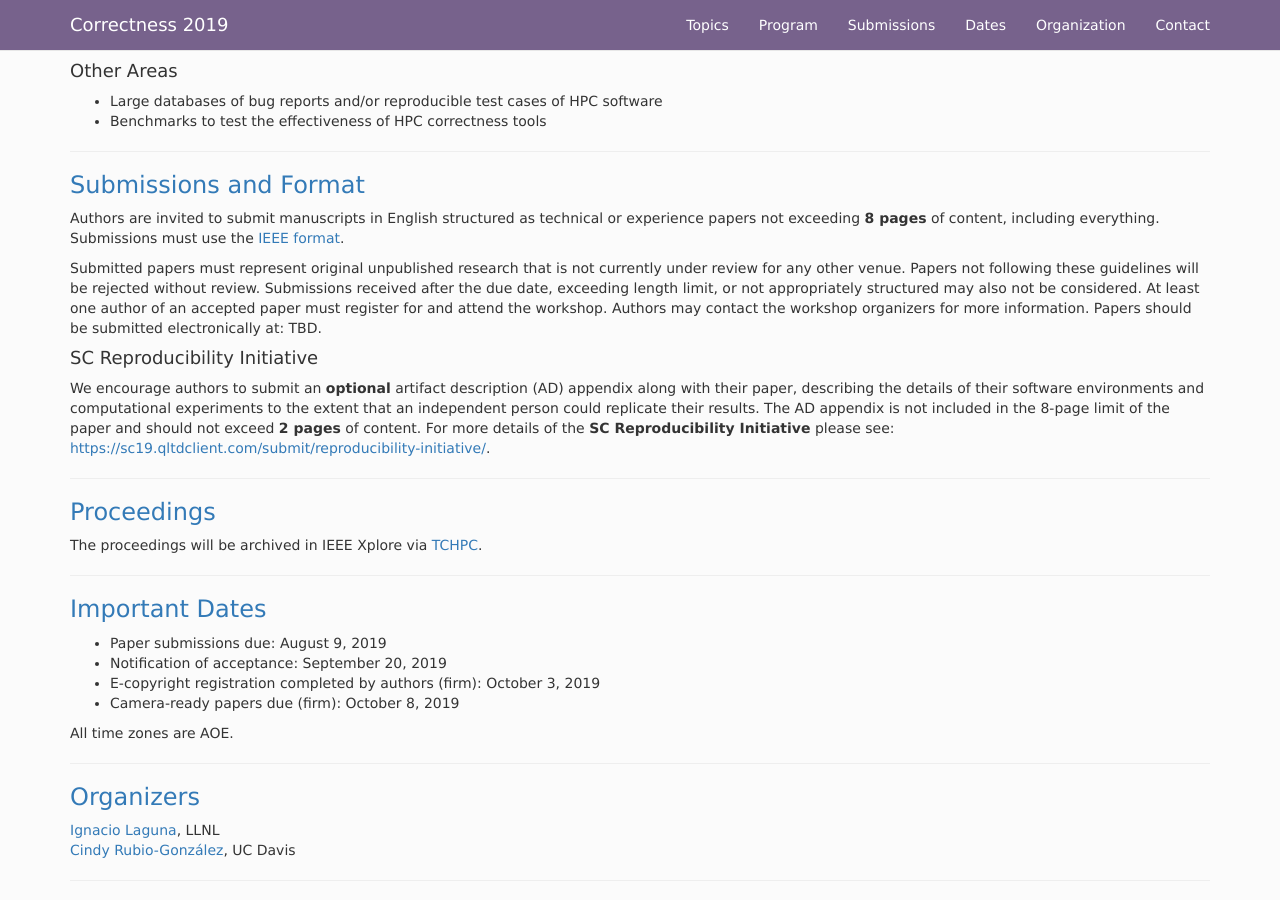
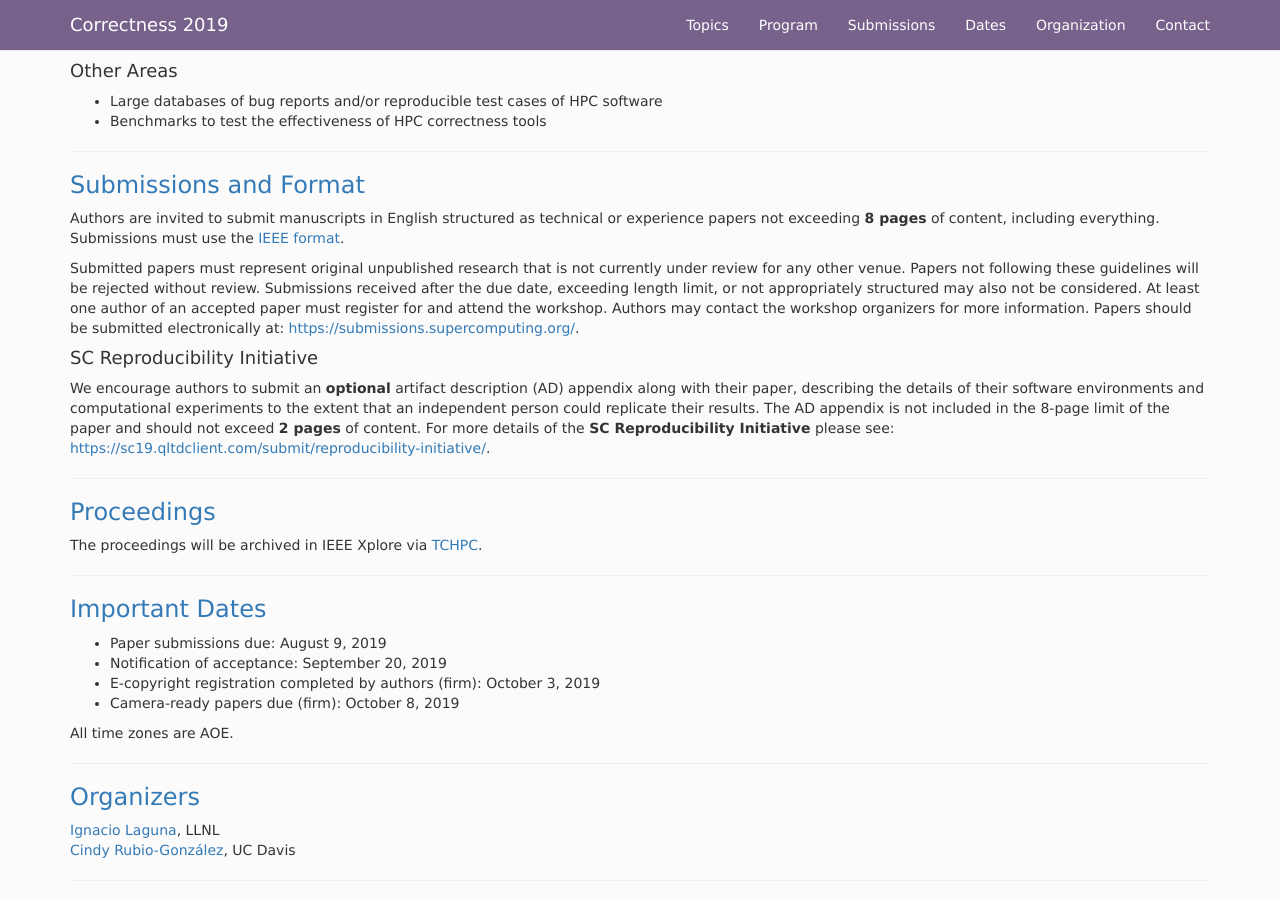
Before and after one commit to correctness-workshop/2019, a Jekyll site: the page built from index.md, in a window 1280 px wide and 900 px high, scrolled down 1257 px. Built offline with Jekyll 4.4.1, drawn with Linux system fonts in a browser that asks for light colours; nearby versions of some CDN libraries; the list of posts is cut into pages by our own code; some of the changed text lies outside the part shown.

Commit message:
added link

```diff
--- a/index.md
+++ b/index.md
@@ -82,7 +82,7 @@ Submissions are expected in the following two categories; all submissions must u
 * **Short papers:** position, opinion, or short experience papers; 4 pages maximum, including everything.
 -->
 
-Submitted papers must represent original unpublished research that is not currently under review for any other venue. Papers not following these guidelines will be rejected without review. Submissions received after the due date, exceeding length limit, or not appropriately structured may also not be considered. At least one author of an accepted paper must register for and attend the workshop. Authors may contact the workshop organizers for more information. Papers should be submitted electronically at: TBD.
+Submitted papers must represent original unpublished research that is not currently under review for any other venue. Papers not following these guidelines will be rejected without review. Submissions received after the due date, exceeding length limit, or not appropriately structured may also not be considered. At least one author of an accepted paper must register for and attend the workshop. Authors may contact the workshop organizers for more information. Papers should be submitted electronically at: [https://submissions.supercomputing.org/](https://submissions.supercomputing.org/).
 
 #### SC Reproducibility Initiative
 
@@ -150,3 +150,8 @@ TBD
 ###  <a class="anchor" name="contact">Contact Information</a>
 
 Please address workshop questions to Ignacio Laguna (ilaguna@llnl.gov) and/or Cindy Rubio-González (crubio@ucdavis.edu).
+
+---
+### <a class="anchor" name="previous">Previous Workshops</a>
+- [Correctness 2017](https://correctness-workshop.github.io/2017/)
+- [Correctness 2018](https://correctness-workshop.github.io/2018/)
```
